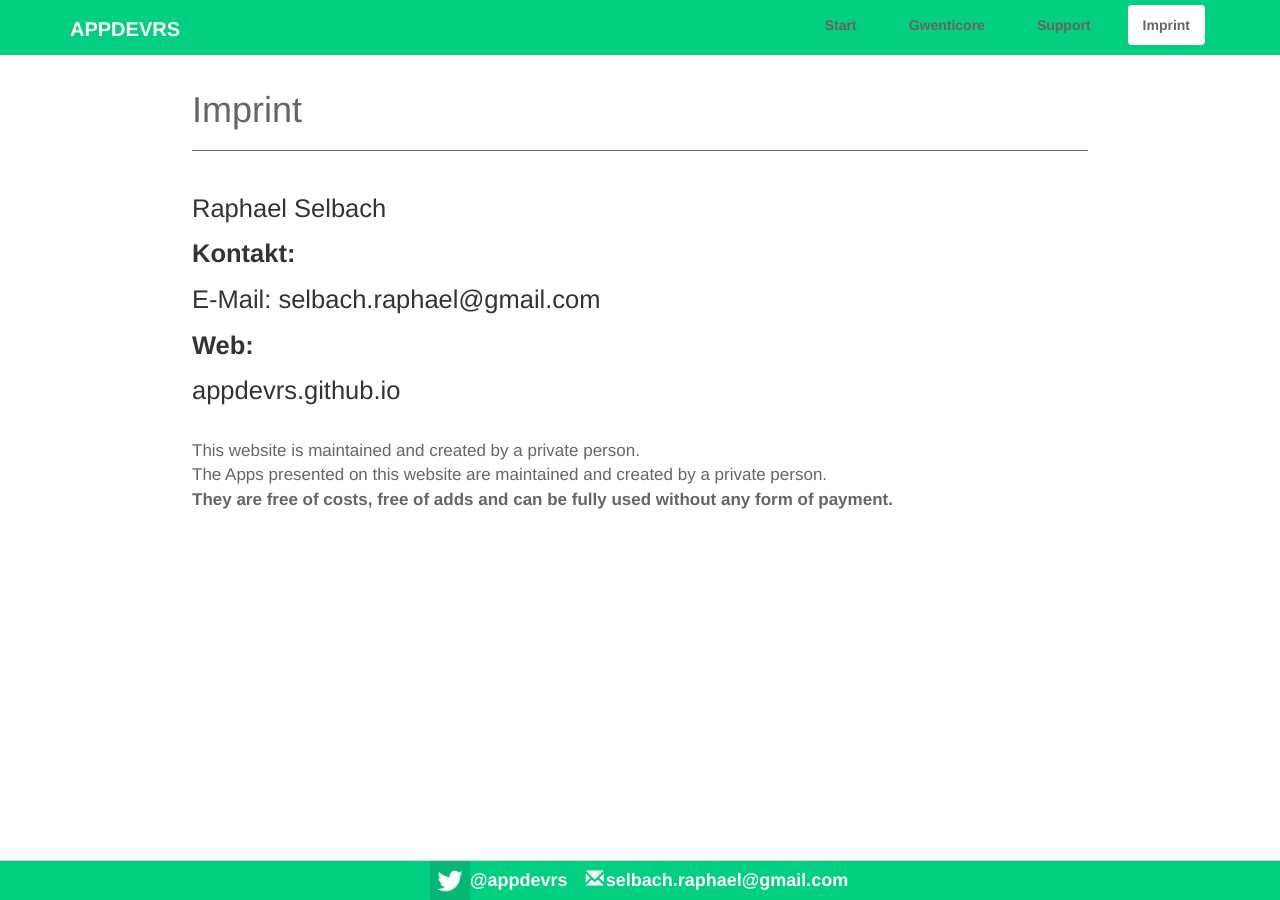
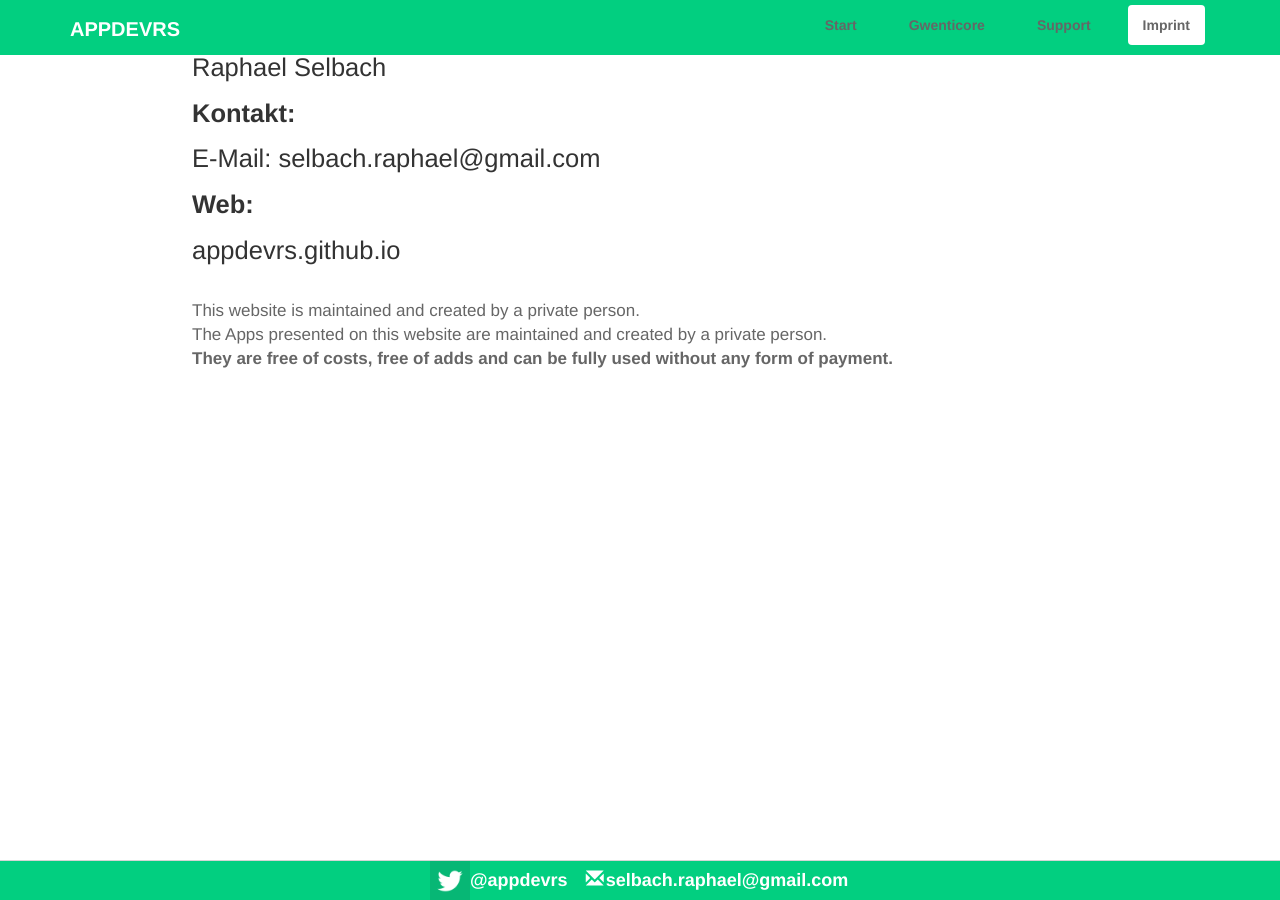
Before and after one commit to appdevrs/appdevrs.github.io, a Jekyll site: the page built from imprint.html, in a window 1280 px wide. Built offline with Jekyll 4.4.1, drawn with Linux system fonts in a browser that asks for light colours.

Commit message:
Update imprint.html

```diff
--- a/imprint.html
+++ b/imprint.html
@@ -2,11 +2,8 @@
 layout: default
 title: AppDevRS
 location: /imprint.html
+headline: Imprint
 ---
-<br />
-<h1>Imprint</h1>
-<hr>
-<br>
 <div class="descr">
 <p>Raphael Selbach</p>
 <p><strong>Kontakt:</strong></p>
```
